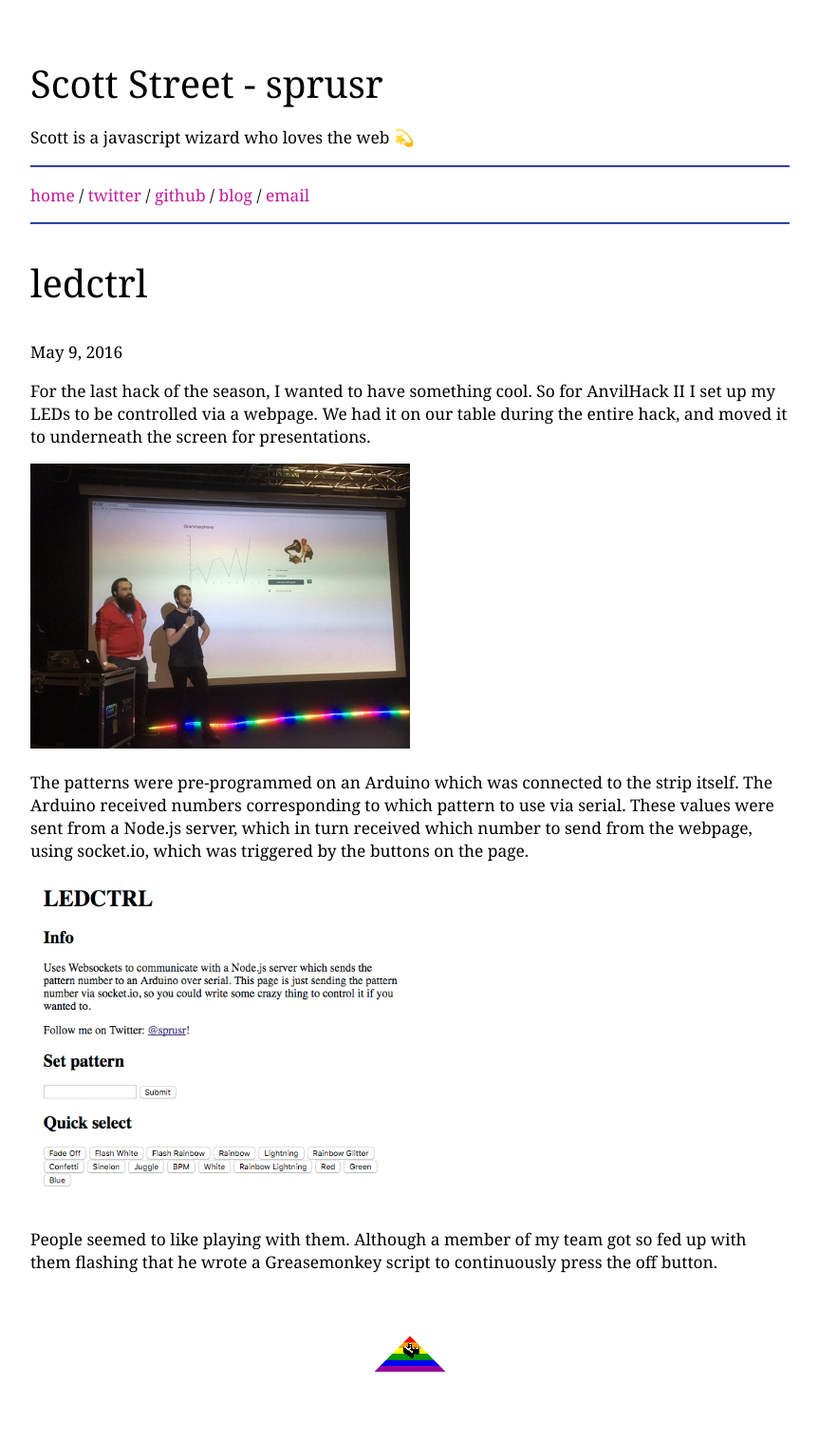
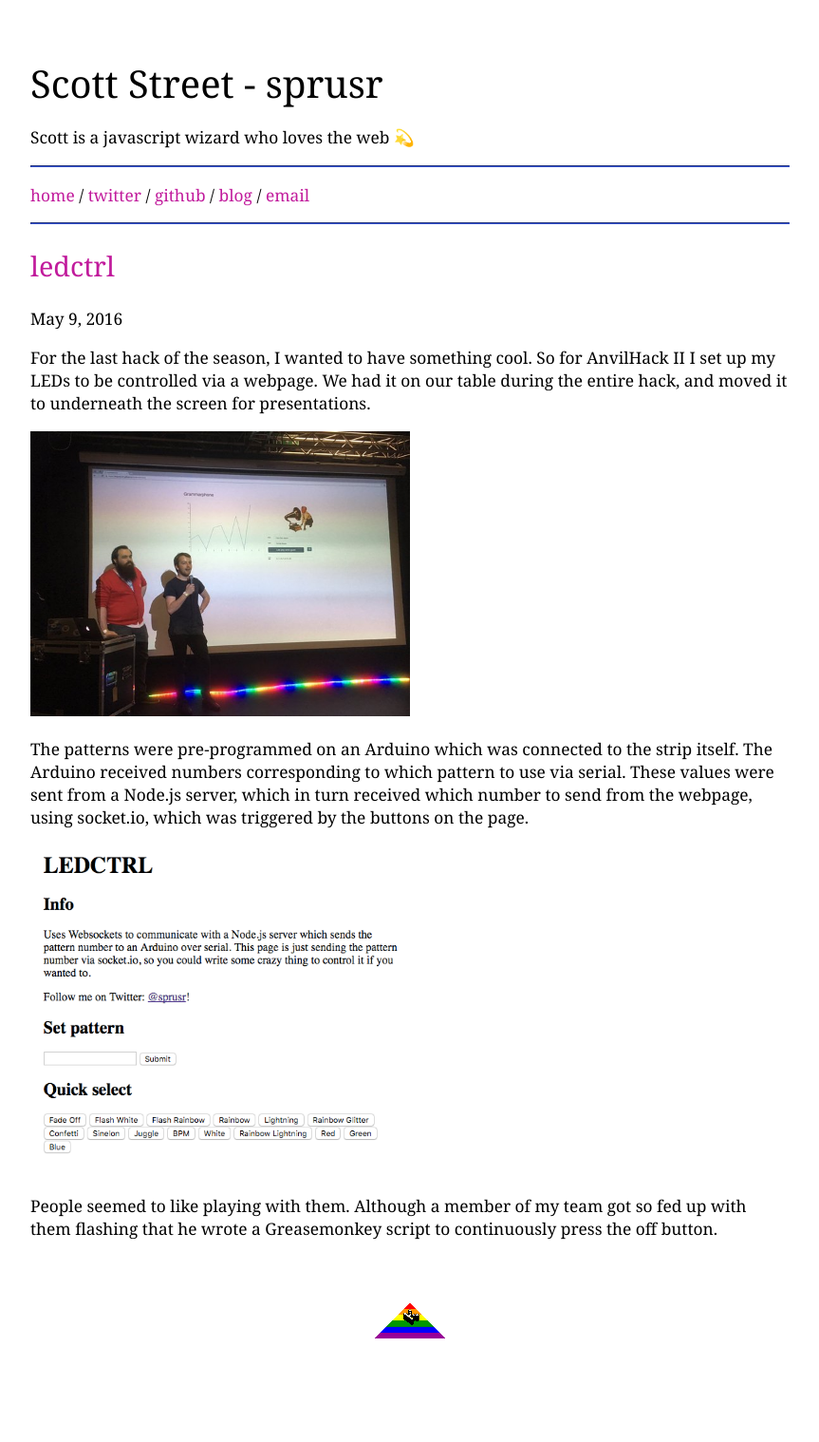
Before and after one commit to sprusr/sprusr.github.io, a Jekyll site: the page built from _posts/2016-05-09-ledctrl.md, in a window 1280 px wide. Shown: the whole page at 95% size, without its empty margins (208-1071 px from the left). Built offline with Jekyll 4.4.1, drawn with Linux system fonts in a browser that asks for light colours; after the commit the page ends 1483 px from its top, so only the background shows below that.

Commit message:
Fix heading in post template

```diff
--- a/_layouts/post.html
+++ b/_layouts/post.html
@@ -4,7 +4,7 @@ layout: default
 <article class="post" itemscope itemtype="http://schema.org/BlogPosting">
 
   <header class="post-header">
-    <h1 class="post-title" itemprop="name headline">{{ page.title }}</h1>
+      <h2 class="post-title" itemprop="name headline"><a href="{{ page.url }}">{{ page.title }}</a></h2>
     <p class="post-meta"><time datetime="{{ page.date | date_to_xmlschema }}" itemprop="datePublished">{{ page.date | date: "%b %-d, %Y" }}</time>{% if page.author %} • <span itemprop="author" itemscope itemtype="http://schema.org/Person"><span itemprop="name">{{ page.author }}</span></span>{% endif %}</p>
   </header>
 
```
